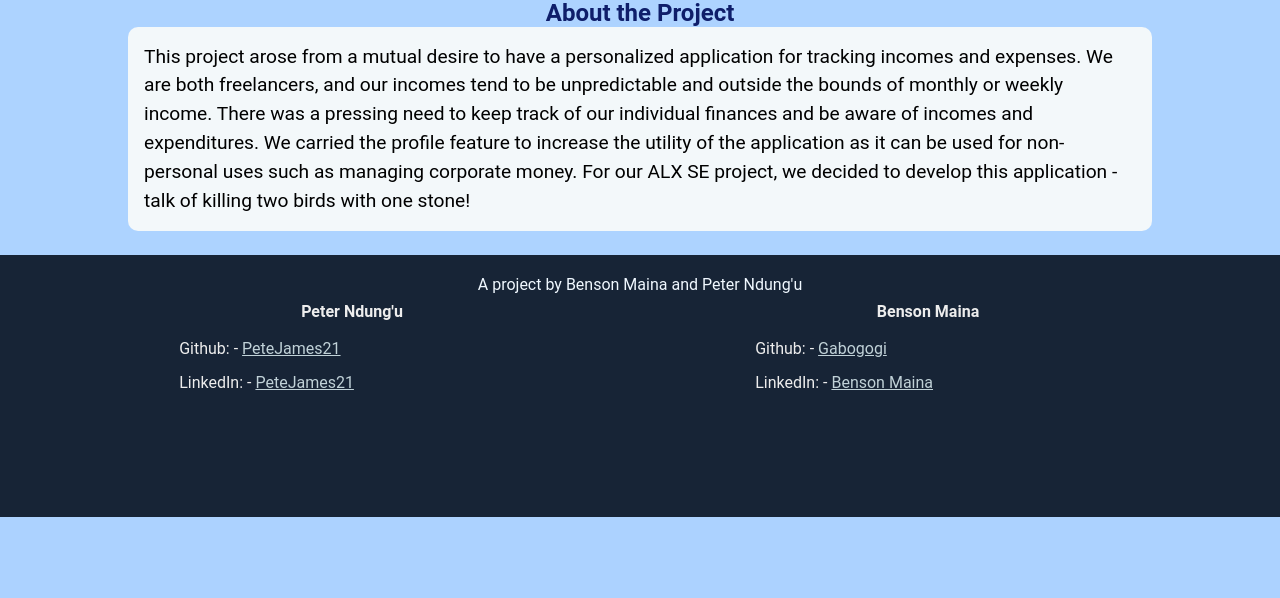
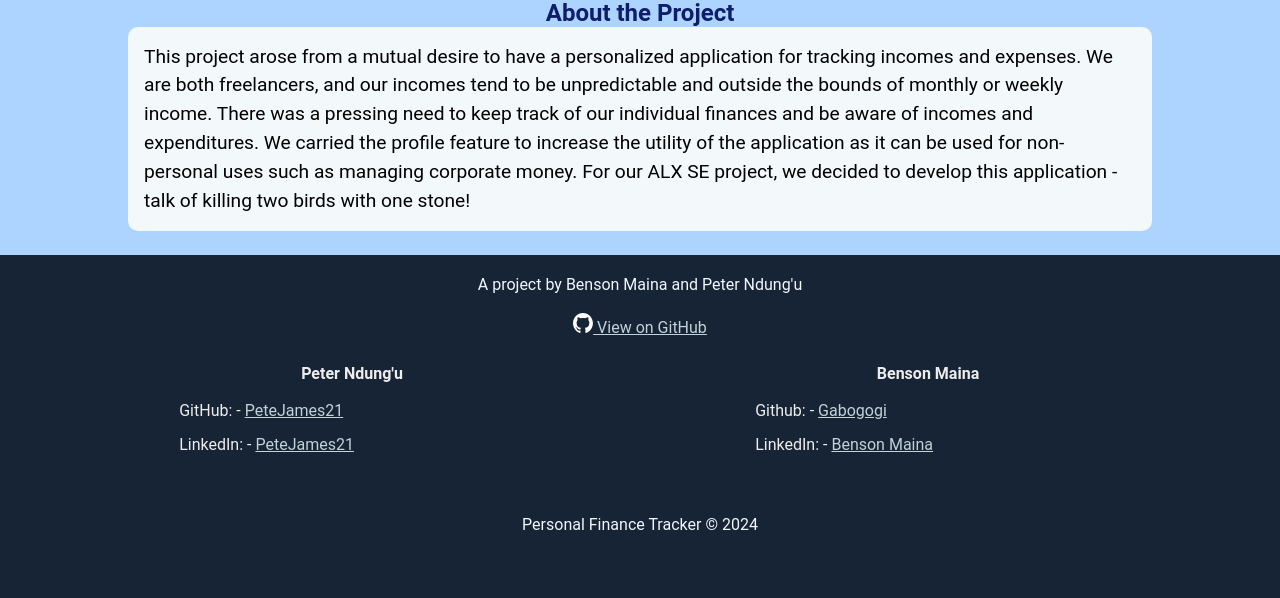
Before and after one commit to PeteJames21/personal-finance-tracker, a Flask app: page / in a window 1280 px wide. Shown: the part 1449-2047 px from the top of the page. Before the commit the page ends 1966 px from the top, so only its background shows below. Run offline with Flask 3, Linux system fonts and the light colour scheme.

Commit message:
Add link to project repo

```diff
--- a/app/templates/index.html
+++ b/app/templates/index.html
@@ -76,13 +76,24 @@
 
         <div class="footer-content">
             <p class="desc">A project by Benson Maina and Peter Ndung'u</p>
+            <p>
+                <br>
+                <a href="https://github.com/PeteJames21/personal-finance-tracker" target="_blank">
+                    <img src="{{ url_for('static', filename='images/github-mark-white.svg') }}"
+                         alt="GitHub icon" width="20" height="20">
+                    View on GitHub
+                </a>
+                <br>
+                <br>
+            </p>
+
         </div>
         <div class="contacts">
             <div class="orina">
                 <h4>Peter Ndung'u</h4>
                 <div class="socials">
                     <ul>
-                        <li>Github: <i class="fa fa-github" style="font-size:18px;color:whitesmoke"></i> - <a href="https://github.com/PeteJames21">PeteJames21</a></li>
+                        <li>GitHub: <i class="fa fa-github" style="font-size:18px;color:whitesmoke"></i> - <a href="https://github.com/PeteJames21">PeteJames21</a></li>
                         <li>LinkedIn: <i class="fa fa-linkedin-square" style="font-size:18px;color:whitesmoke"></i> - <a href="https://www.linkedin.com/in/peter-ndungu-101/">PeteJames21</a></li>
                     </ul>
                 </div>
@@ -97,6 +108,7 @@
                 </div>
             </div>
         </div>
+        <p class="desc">Personal Finance Tracker &copy 2024</p>
     </section>
 
 
```
Also changed, not shown: app/templates/base.html (+12 -4 lines), app/static/images/github-mark-white.svg (added).
